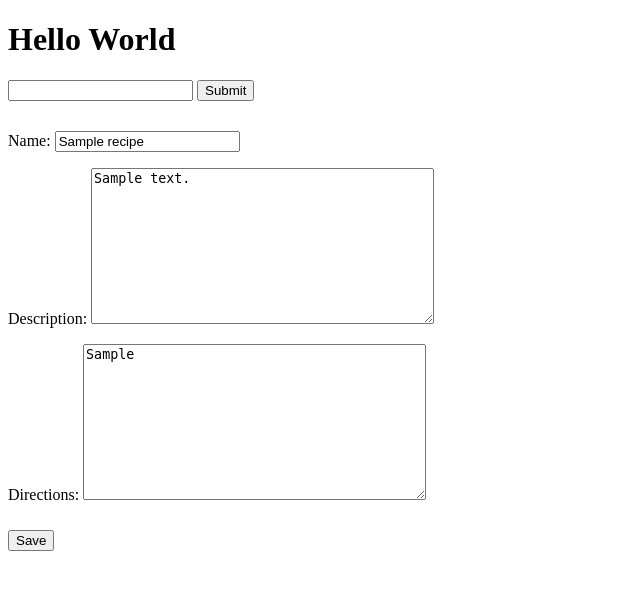
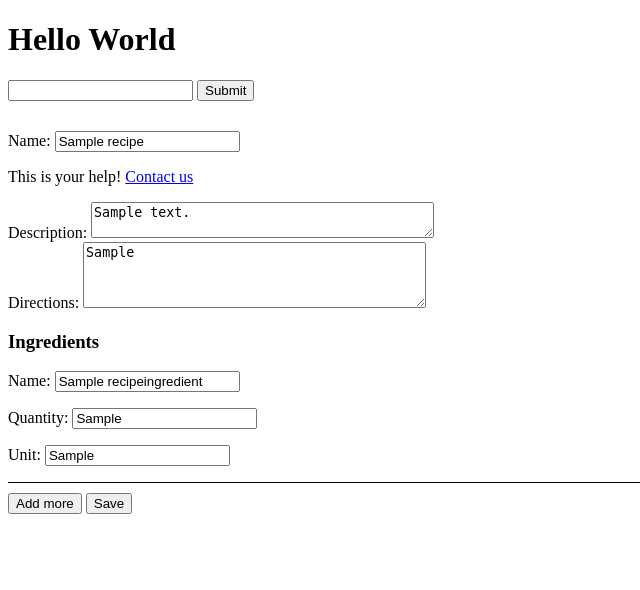
Before and after one commit to suyogojha/Django-3.2-With-Htmx-AWS, a Django app: page /pantry/recipes/1/edit/ in a window 1280 px wide. Shown: the top 590 px of the page, without its empty margins (0-640 px from the left). Run offline with Django 3.2, Linux system fonts and the light colour scheme; a user stored in the database is signed in; tables that the repository leaves empty hold one stand-in row (values such as "Sample post").

Commit message:
@Auto Form

```diff
--- a/recipes/forms.py
+++ b/recipes/forms.py
@@ -1,9 +1,35 @@
 from django import forms
 
 
-from .models import Recipe
+from .models import Recipe, RecipeIngredient
 
 class RecipeForm(forms.ModelForm):
+    error_css_class = 'error-field'
+    required_css_class = 'required-field'
+    name = forms.CharField(help_text='This is your help! <a href="/contact">Contact us</a>')
+    # descriptions = forms.CharField(widget=forms.Textarea(attrs={"rows": 3}))
     class Meta:
         model = Recipe
         fields = ['name', 'description', 'directions']
+
+    def __init__(self, *args, **kwargs):
+        super().__init__(*args, **kwargs)
+        # django-crispy-forms
+        for field in self.fields:
+            new_data = {
+                "placeholder": f'Recipe {str(field)}',
+                "class": 'form-control'
+            }
+            self.fields[str(field)].widget.attrs.update(
+                new_data
+            )
+        # self.fields['name'].label = ''
+        # self.fields['name'].widget.attrs.update({'class': 'form-control-2'})
+        self.fields['description'].widget.attrs.update({'rows': '2'})
+        self.fields['directions'].widget.attrs.update({'rows': '4'})
+
+
+class RecipeIngredientForm(forms.ModelForm):
+    class Meta:
+        model = RecipeIngredient
+        fields = ['name', 'quantity', 'unit']
--- a/recipes/views.py
+++ b/recipes/views.py
@@ -1,8 +1,9 @@
 from django.contrib.auth.decorators import login_required
+from django.forms.models import modelformset_factory # model form for querysets
 from django.shortcuts import redirect, render, get_object_or_404
 
-from .forms import RecipeForm
-from .models import Recipe
+from .forms import RecipeForm, RecipeIngredientForm
+from .models import Recipe, RecipeIngredient
 # CRUD -> Create Retrieve Update & Delete
 
 @login_required
@@ -41,11 +42,22 @@ def recipe_create_view(request):
 def recipe_update_view(request, id=None):
     obj = get_object_or_404(Recipe, id=id, user=request.user)
     form = RecipeForm(request.POST or None, instance=obj)
+    # Formset = modelformset_factory(Model, form=ModelForm, extra=0)
+    RecipeIngredientFormset = modelformset_factory(RecipeIngredient, form=RecipeIngredientForm, extra=0)
+    qs = obj.recipeingredient_set.all() # []
+    formset = RecipeIngredientFormset(request.POST or None, queryset=qs)
     context = {
         "form": form,
+        "formset": formset,
         "object": obj
     }
-    if form.is_valid():
-        form.save()
+    if all([form.is_valid(), formset.is_valid()]):
+        parent = form.save(commit=False)
+        parent.save()
+        # formset.save()
+        for form in formset:
+            child = form.save(commit=False)
+            child.recipe = parent
+            child.save()
         context['message'] = 'Data saved.'
     return render(request, "recipes/create-update.html", context)
--- a/templates/home-view.html
+++ b/templates/home-view.html
@@ -4,7 +4,7 @@
 <h1>{{ object.title }} (id: {{ id }})!</h1>
 <p>{{ content }}!</p>
 
-<a href='{% url "articles:create" %}'>Create Article</a>
+<a href='{% url "articles:create" %}'>Create Article</a> | <a href='{% url "recipes:list" %}'>Recipes List</a>
 <ul>
     {% for x in object_list %}
         {% if x.title %}
--- a/templates/recipes/create-update.html
+++ b/templates/recipes/create-update.html
@@ -3,7 +3,14 @@
 
 {% block content %}
 
-
+<style>
+    .ingredient-form {
+        border-bottom: 1px solid black;
+    }
+    .hidden {
+        display: none
+    }
+</style>
 {% if message %}
 
 <p>{{ message }}</p>
@@ -11,11 +18,62 @@
 <div style='margin-top:30px;'>
     <form action='.' method="POST">
         {% csrf_token %}
-        {{ form.as_p }}
+       {% for field in form %}
+       <div class='{% if field.field.required %}{{ form.required_css_class }}{%endif%}'>
+        {{ field.errors }}
+        {{ field.label_tag }} {{ field }}
+        {% if field.help_text %}
+            <p class="help">{{ field.help_text|safe }}</p>
+        {% endif %}
+        </div>
+       {% endfor %}
+
+
+        {% if formset %}
+        <h3>Ingredients</h3>
+        {{ formset.management_form }}
+        <div id='ingredient-form-list'>
+            {% for form in formset %}
+                    <div class='ingredient-form'>
+                        {{ form.as_p }}
+                    </div>
+            {% endfor %}
+        </div>
+
+        <div id='empty-form' class='hidden'>{{ formset.empty_form.as_p }}</div>
+        <button id='add-more' type='button'>Add more</button>
+        {% endif %}
         <button style='margin-top:10px;' type='submit' >Save</button>
     </form>
 </div>
 
+<script>
+
+    const addMoreBtn = document.getElementById('add-more')
+    const totalNewForms = document.getElementById('id_form-TOTAL_FORMS')
+
+    addMoreBtn.addEventListener('click', add_new_form)
+    function add_new_form(event) {
+        if (event) {
+            event.preventDefault()
+        }
+        const currentIngredientForms = document.getElementsByClassName('ingredient-form')
+        const currentFormCount = currentIngredientForms.length // + 1
+        const formCopyTarget = document.getElementById('ingredient-form-list')
+        const copyEmptyFormEl = document.getElementById('empty-form').cloneNode(true)
+        copyEmptyFormEl.setAttribute('class', 'ingredient-form')
+        copyEmptyFormEl.setAttribute('id', `form-${currentFormCount}`)
+        const regex = new RegExp('__prefix__', 'g')
+        copyEmptyFormEl.innerHTML = copyEmptyFormEl.innerHTML.replace(regex, currentFormCount)
+        totalNewForms.setAttribute('value', currentFormCount + 1)
+        // now add new empty form element to our html form
+        formCopyTarget.append(copyEmptyFormEl)
+    }
+
+
+
+</script>
+
 
 
 {% endblock content %}
--- a/trydjango/urls.py
+++ b/trydjango/urls.py
@@ -1,18 +1,6 @@
-"""trydjango URL Configuration
 
-The `urlpatterns` list routes URLs to views. For more information please see:
-    https://docs.djangoproject.com/en/3.2/topics/http/urls/
-Examples:
-Function views
-    1. Add an import:  from my_app import views
-    2. Add a URL to urlpatterns:  path('', views.home, name='home')
-Class-based views
-    1. Add an import:  from other_app.views import Home
-    2. Add a URL to urlpatterns:  path('', Home.as_view(), name='home')
-Including another URLconf
-    1. Import the include() function: from django.urls import include, path
-    2. Add a URL to urlpatterns:  path('blog/', include('blog.urls'))
-"""
+
+
 from django.contrib import admin
 from django.urls import include, path, re_path
 
```
